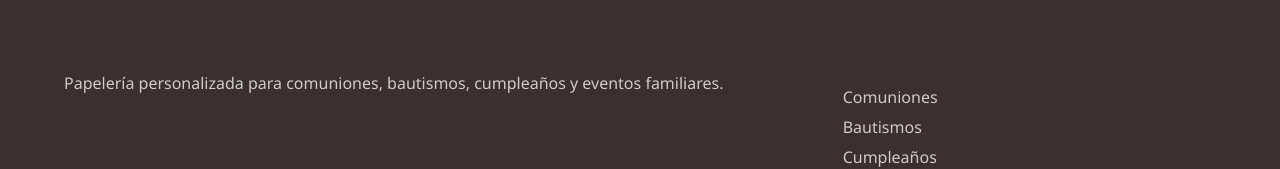
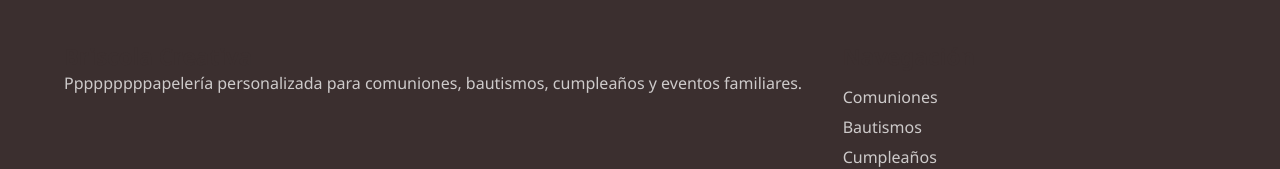
Before and after one commit to cortese1982/briscola-creativa, a website: page index.html in a window 1280 px wide. Shown: the part 2572-2741 px from the top of the page. Drawn offline with Linux system fonts and the light colour scheme.

Commit message:
cambios en el p del footer

```diff
--- a/index.html
+++ b/index.html
@@ -207,7 +207,7 @@
                 </h3>
 
                 <p>
-                    Papelería personalizada para comuniones, bautismos,
+                    Pppppppppapelería personalizada para comuniones, bautismos,
                     cumpleaños y eventos familiares.
                 </p>
             </div>
```
